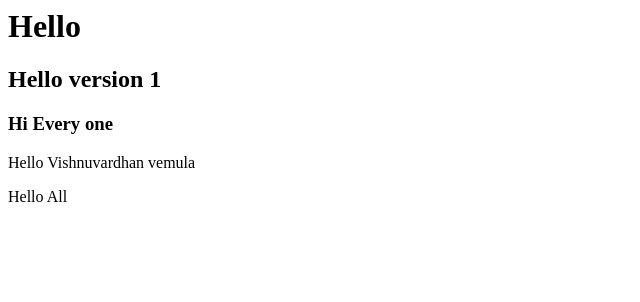
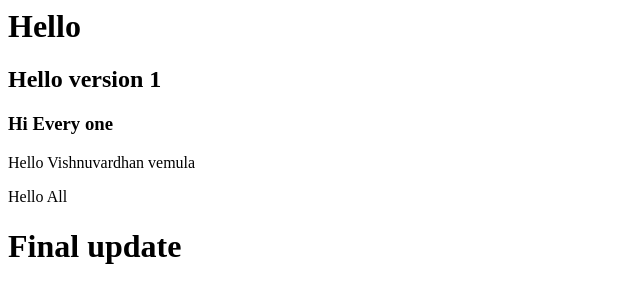
Before and after one commit to vishnu7191/First-code, a plain HTML site: page index.html in a window 1280 px wide. Shown: the whole page, without its empty margins (0-640 px from the left). Drawn offline with Linux system fonts and the light colour scheme.

Commit message:
version 3

```diff
--- a/index.html
+++ b/index.html
@@ -6,3 +6,6 @@
 <p>Hello Vishnuvardhan vemula</p>
 <!-- testing code 2 -->
 <p>Hello All</p>
+
+<!-- testing code 3 -->
+<h1>Final update</h1>
```
